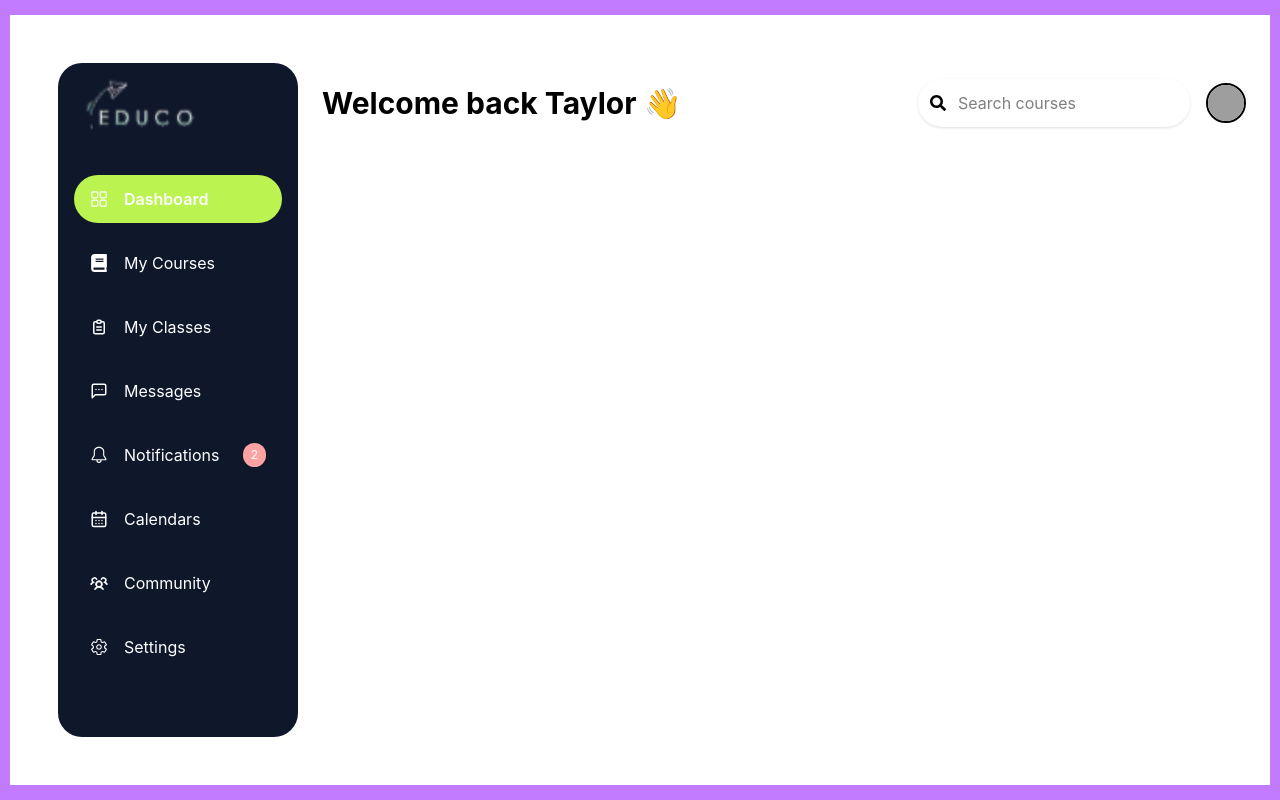
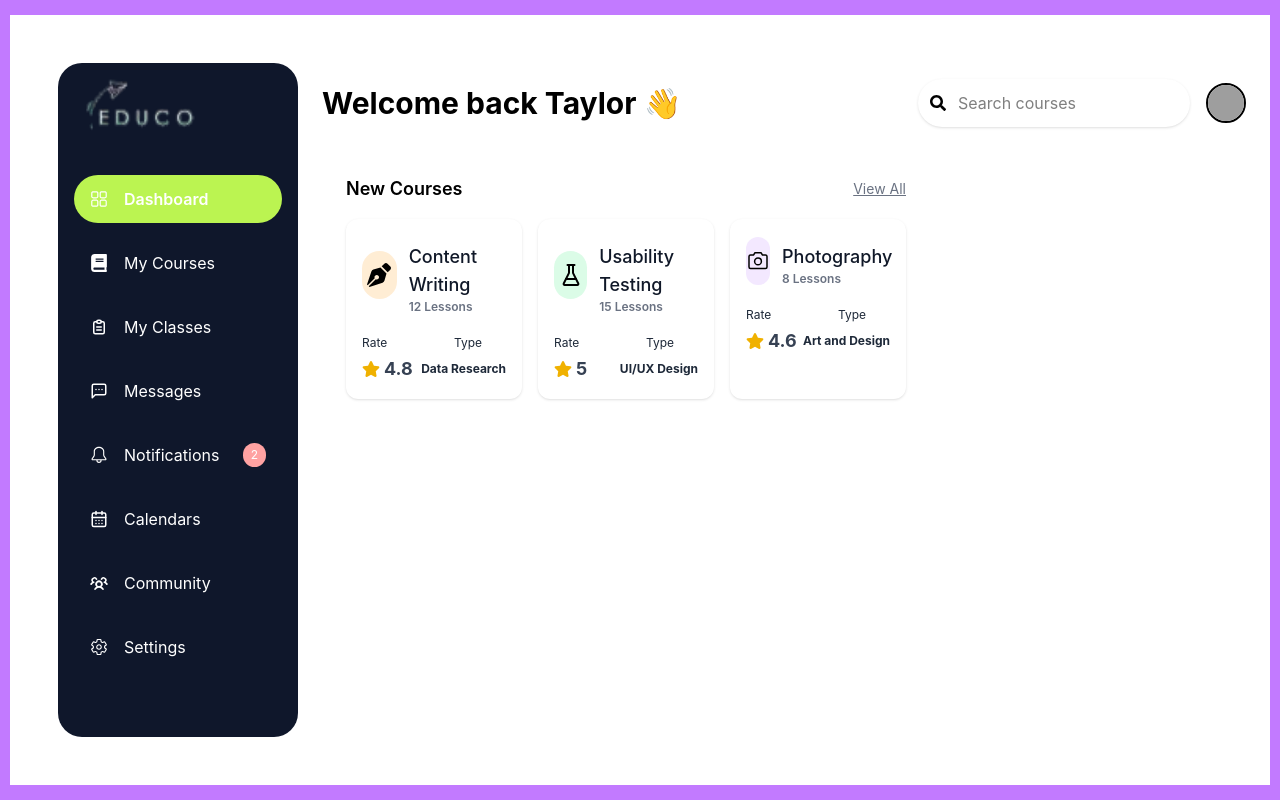
Before and after one commit to BRV12G/Sofueled-task, a React (Vite) app in the folder Educo-Dashboard/: page / in a window 1280 px wide. Built offline with nearby package versions, Linux system fonts and the light colour scheme; grey boxes are pictures that could not be loaded.

Commit message:
feat: New courses section implemented

```diff
--- a/Educo-Dashboard/src/App.tsx
+++ b/Educo-Dashboard/src/App.tsx
@@ -1,6 +1,6 @@
 import Sidebar from './components/sidebar'
 import Header from './components/Header'
-// import NewCourses from './components/NewCourses'
+import NewCourses from './components/NewCourses'
 // import HoursActivity from './components/HoursActivity'
 // import DailySchedule from './components/DailySchedule'
 // import CoursesTaking from './components/CoursesTaking'
@@ -19,10 +19,10 @@ export default function App() {
         <Header />
         <div className="grid grid-cols-1 lg:grid-cols-3 gap-6 mt-6">
           <div className="col-span-2 grid grid-cols-1 md:grid-cols-2 gap-6">
-            {/* <NewCourses />
-            <HoursActivity />
+             <NewCourses />
+            {/* <HoursActivity />
             <DailySchedule />
-            <CoursesTaking /> */}
+            <CoursesTaking />  */}
           </div>
           <div className="flex flex-col gap-6">
             {/* <Calendar />
--- /dev/null
+++ b/Educo-Dashboard/src/components/NewCourses.tsx
@@ -0,0 +1,88 @@
+// src/components/NewCourses.tsx
+import { FaStar, FaPenNib } from 'react-icons/fa'
+import { LuFlaskConical } from 'react-icons/lu'
+import { PiCamera } from 'react-icons/pi'
+
+type Course = {
+  title: string
+  lessons: number
+  rating: number
+  type: string
+  icon: JSX.Element
+bgColor: string
+
+}
+
+const courses: Course[] = [
+  {
+    title: 'Content Writing',
+    lessons: 12,
+    rating: 4.8,
+    type: 'Data Research',
+    icon: <FaPenNib className="text-2xl" />,
+    bgColor: 'bg-orange-100',
+  },
+  {
+    title: 'Usability Testing',
+    lessons: 15,
+    rating: 5.0,
+    type: 'UI/UX Design',
+    icon: <LuFlaskConical className="text-2xl" />,
+    bgColor: 'bg-green-100',
+
+  },
+  {
+    title: 'Photography',
+    lessons: 8,
+    rating: 4.6,
+    type: 'Art and Design',
+    icon: <PiCamera className="text-2xl" />,
+    bgColor: 'bg-purple-100',
+
+  },
+]
+
+export default function NewCourses() {
+  return (
+    <div className="col-span-2 p-6 w-full">
+      <div className="flex justify-between items-center mb-4">
+        <h2 className="text-lg font-semibold">New Courses</h2>
+        <a href="#" className="text-sm text-gray-500 underline">
+          View All
+        </a>
+      </div>
+      <div className="grid grid-cols-1 md:grid-cols-3 gap-4">
+        {courses.map((course, index) => (
+          <div
+            key={index}
+            className="bg-white rounded-xl p-4 flex flex-col gap-1 shadow-sm"
+          >
+             <div className="flex items-center gap-3">
+            <div className={`w-12 h-12 flex items-center justify-center rounded-full ${course.bgColor}`}>
+              {course.icon}
+            </div>
+            <div>
+            <h3 className="font-medium text-lg text-gray-900 mt-2">{course.title}</h3>
+            <p className="text-xs text-gray-500 font-semibold">{course.lessons} Lessons</p>
+            </div>
+            </div>
+
+            <div className="flex  text-xs text-gray-800  justify-between mt-4">
+              <p>Rate</p>
+              <p className='text-left w-1/2 pl-5' >Type</p>
+            </div>
+
+            <div className="flex justify-between items-center text-sm  text-gray-700">
+                <div className="flex items-center">
+              <FaStar className="text-yellow-500 mr-1 text-lg" />
+              <span className="text-lg font-bold">{course.rating}</span>
+            </div>
+
+            <p className="text-xs text-gray-800 font-bold">{course.type}</p>
+            </div>
+          </div>
+        ))}
+      </div>
+    </div>
+  )
+}
```
